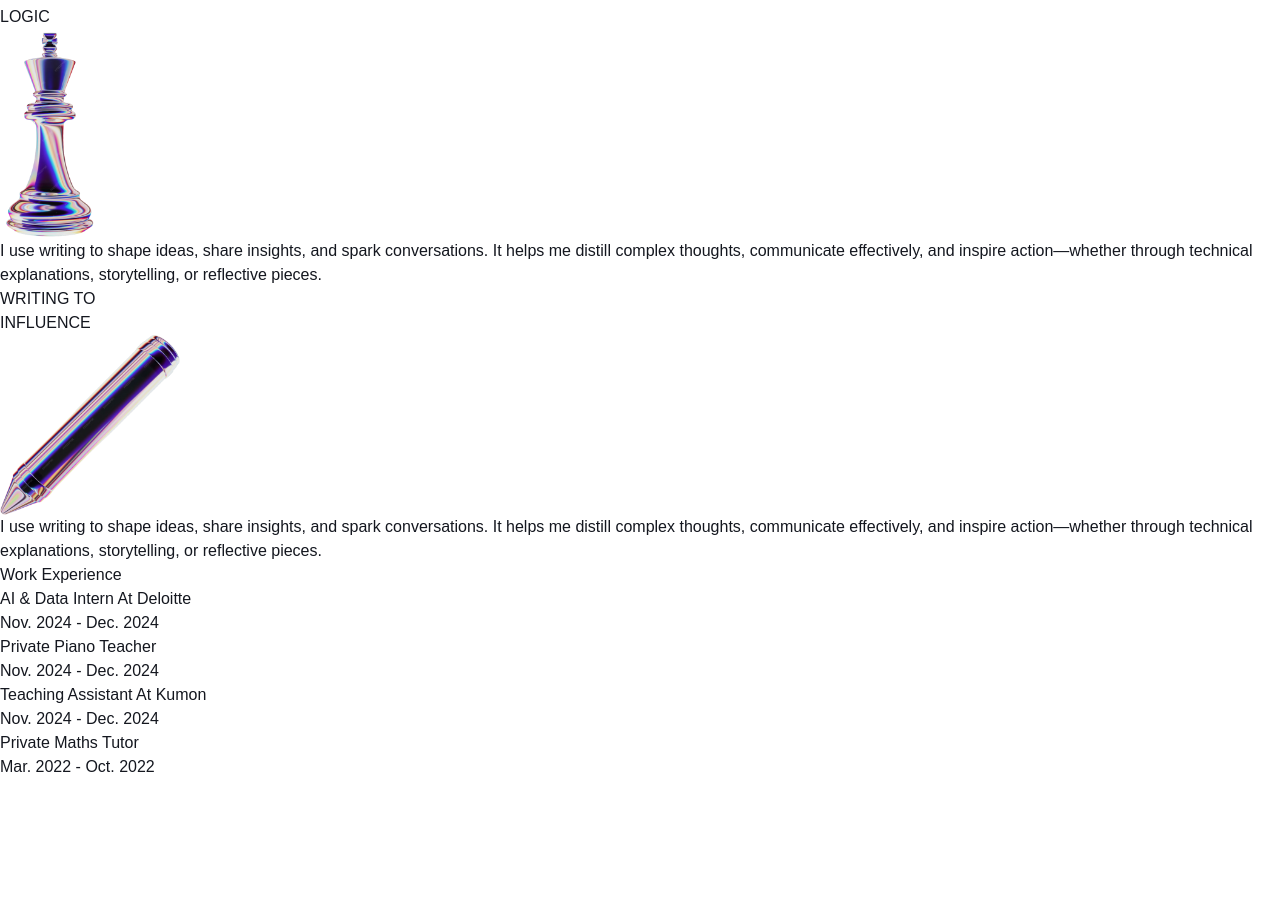
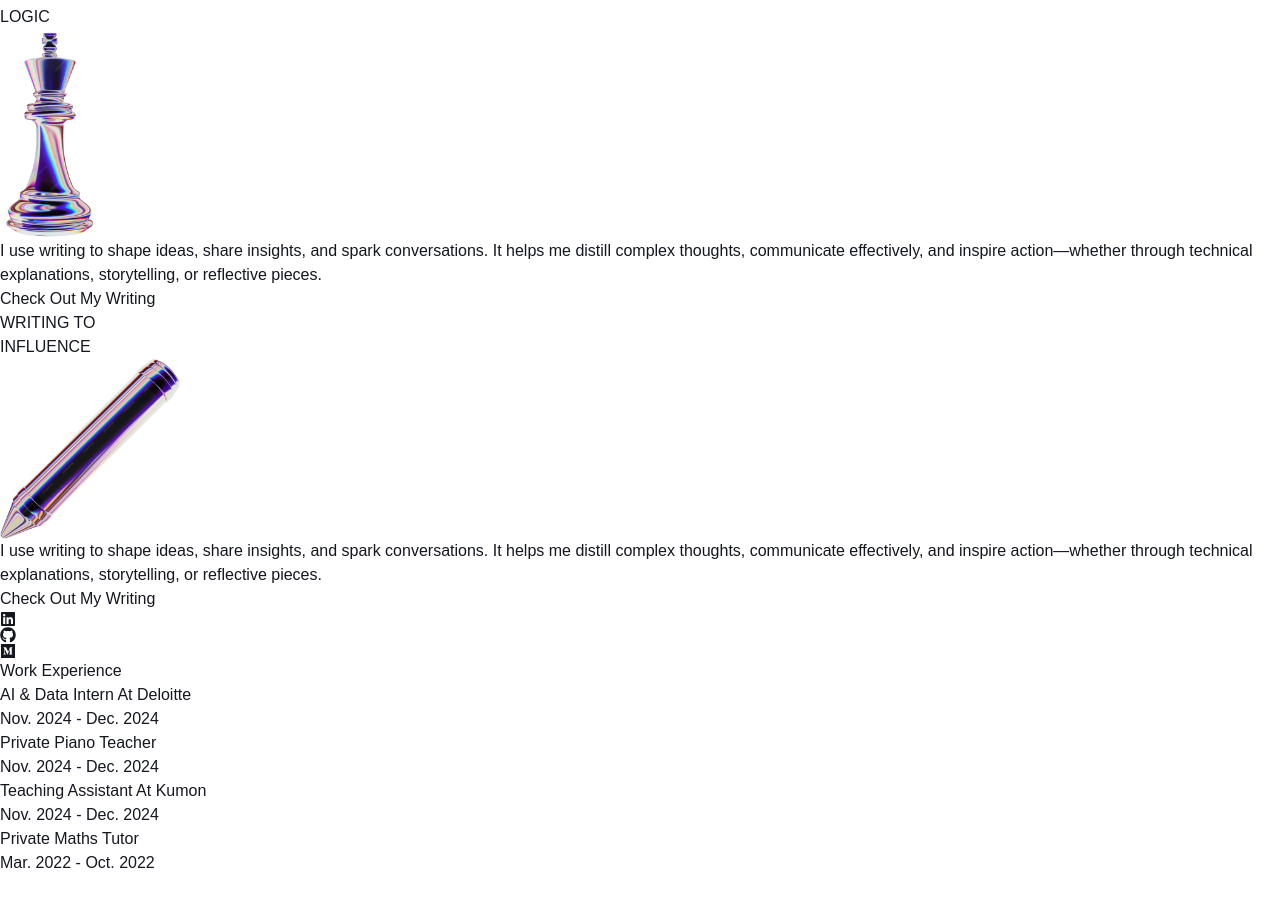
Before and after one commit to lorraine-sanares/portfolio-website, a Next.js app: page / in a window 1280 px wide. Shown: the part 919-1825 px from the top of the page. Built offline with nearby package versions, Linux system fonts and the light colour scheme.

Commit message:
added favicons to values page

```diff
--- a/src/components/Doing.tsx
+++ b/src/components/Doing.tsx
@@ -1,5 +1,6 @@
 import React from "react";
 import Image from 'next/image';
+import { FaLinkedin, FaTwitter, FaMedium, FaGithub, FaYoutube, FaDiscord } from "react-icons/fa";
 
 const Doing: React.FC = () => {
     return (
@@ -47,7 +48,7 @@ const Doing: React.FC = () => {
                 </div>
 
                 {/* Coding Card */}
-                <div className="relative flex flex-col w-1/3 h-[550] rounded-3xl bg-white p-6 bg-opacity-80 backdrop-blur-md overflow-hidden gap-4 hover:bg-[#C0CAFF] transition-transform duration-300 hover:scale-105">
+                <div className="relative flex flex-col w-1/3 h-auto rounded-3xl bg-white p-6 bg-opacity-80 backdrop-blur-md overflow-hidden gap-4 hover:bg-[#C0CAFF] transition-transform duration-300 hover:scale-105">
                     {/* Title at the Top Right */}
                     <div className="absolute top-6 right-6 text-4xl sm:text-2xl pb-6 font-bold text-black text-right">
                         CREATIVE<br /> LOGIC
@@ -74,11 +75,21 @@ const Doing: React.FC = () => {
                         communicate effectively, and inspire action—whether through
                         technical explanations, storytelling, or reflective pieces.
                     </p>
+
+                    {/* Button to Medium Profile */}
+                    <a
+                        href="https://medium.com/@yourprofile"
+                        target="_blank"
+                        rel="noopener noreferrer"
+                        className="mt-auto self-start bg-black text-white text-md font-semibold px-4 py-2 rounded-xl hover:bg-gray-800 transition-all duration-300"
+                    >
+                        Check Out My Writing
+                    </a>
                 </div>
 
 
                 {/* Writing Card */}
-                <div className="relative flex flex-col w-1/3 h-[550] rounded-3xl bg-white p-6 bg-opacity-80 backdrop-blur-md overflow-hidden gap-6 hover:bg-[#C0CAFF] transition-transform duration-300 hover:scale-105">
+                <div className="relative flex flex-col w-1/3 h-auto rounded-3xl bg-white p-6 bg-opacity-80 backdrop-blur-md overflow-hidden gap-6 hover:bg-[#C0CAFF] transition-transform duration-300 hover:scale-105">
                     {/* Title at the Top Right */}
                     <div className="absolute top-6 right-6 text-4xl sm:text-2xl pb-6 font-bold text-black text-right">
                         WRITING TO<br />INFLUENCE
@@ -105,6 +116,35 @@ const Doing: React.FC = () => {
                         communicate effectively, and inspire action—whether through
                         technical explanations, storytelling, or reflective pieces.
                     </p>
+
+                    {/* Button to Medium Profile */}
+                    <a
+                        href="https://medium.com/@yourprofile"
+                        target="_blank"
+                        rel="noopener noreferrer"
+                        className="mt-auto self-start bg-black text-white text-md font-semibold px-4 py-2 rounded-xl hover:bg-gray-800 transition-all duration-300"
+                    >
+                        Check Out My Writing
+                    </a>
+                </div>
+            </div>
+
+            {/* Row of favicons */}
+            <div className="w-full mt-10 text-start">
+
+
+                <div className="flex w-full justify-evenly gap-6 mt-4">
+                    <a href="https://linkedin.com" target="_blank" rel="noopener noreferrer">
+                        <FaLinkedin className="text-white text-[100px] hover:text-blue-500 transition duration-300" />
+                    </a>
+
+                    <a href="https://github.com" target="_blank" rel="noopener noreferrer">
+                        <FaGithub className="text-white text-[100px] hover:text-gray-300 transition duration-300" />
+                    </a>
+                    <a href="https://medium.com" target="_blank" rel="noopener noreferrer">
+                        <FaMedium className="text-white text-[100px] hover:text-gray-400 transition duration-300" />
+                    </a>
+
                 </div>
             </div>
 
--- a/src/components/Projects.tsx
+++ b/src/components/Projects.tsx
@@ -19,8 +19,6 @@ const Projects: React.FC = () => {
                 <h1 className="text-4xl sm:text-6xl font-extrabold mb-4 text-white">
                     Projects
                 </h1>
-
-
 
                 {/* Running dashboard card */}
                 <div className="relative flex flex-row w-full h-[500px] rounded-3xl bg-white p-10 text-start">
```
